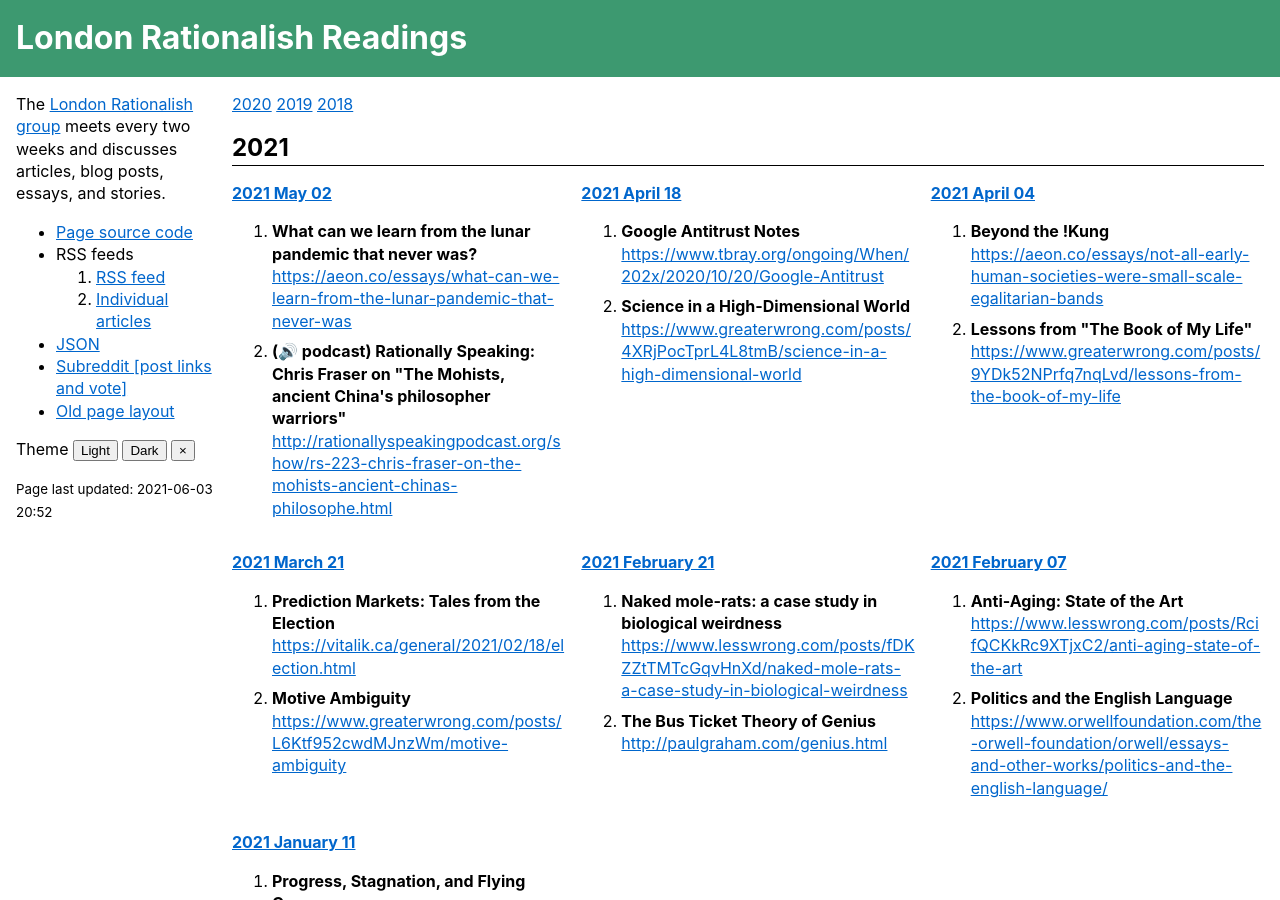
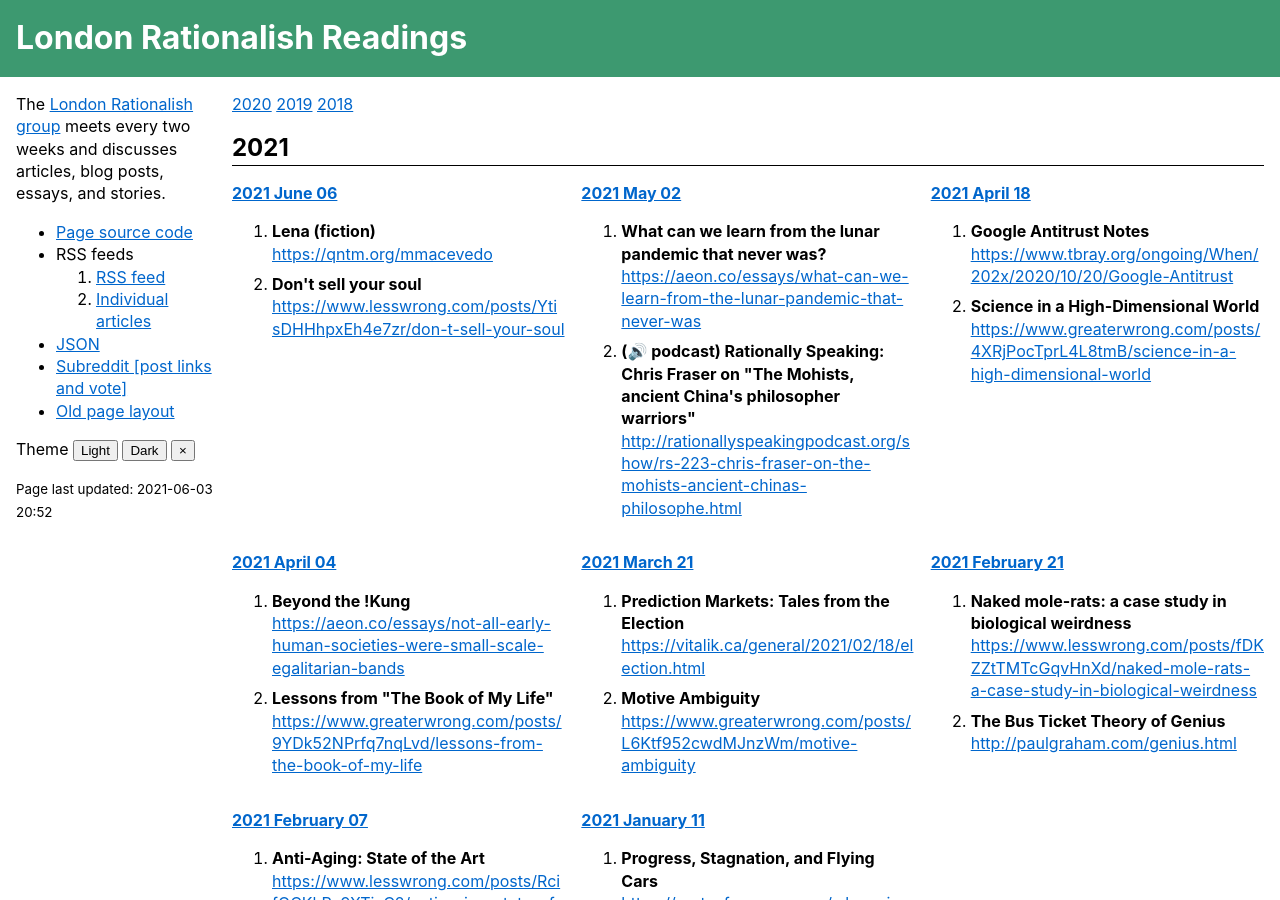
Before and after one commit to sackeyjason/london-rationalish-readings, a Jekyll site: the page built from index.html, in a window 1280 px wide and 900 px high. Built offline with Jekyll 4.4.1, drawn with Linux system fonts in a browser that asks for light colours.

Commit message:
2021.06.06 ;_;

```diff
--- a/_data/list.yaml
+++ b/_data/list.yaml
@@ -1,4 +1,10 @@
 meetings:
+- date: 2021.06.06
+  list:
+  - title: "Lena (fiction)"
+    link: https://qntm.org/mmacevedo
+  - title: "Don't sell your soul"
+    link: https://www.lesswrong.com/posts/YtisDHHhpxEh4e7zr/don-t-sell-your-soul
 - date: 2021.05.02
   list:
   - title: "What can we learn from the lunar pandemic that never was?"
```
